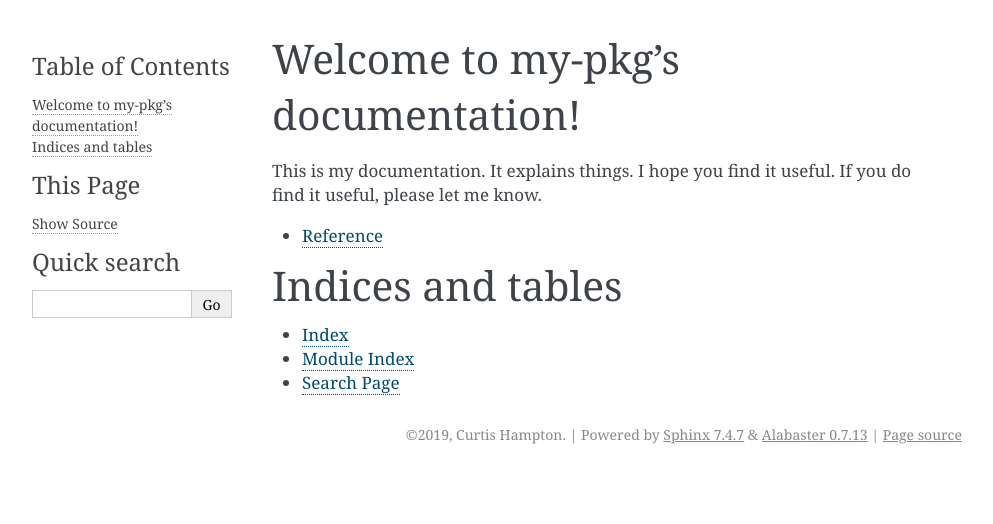
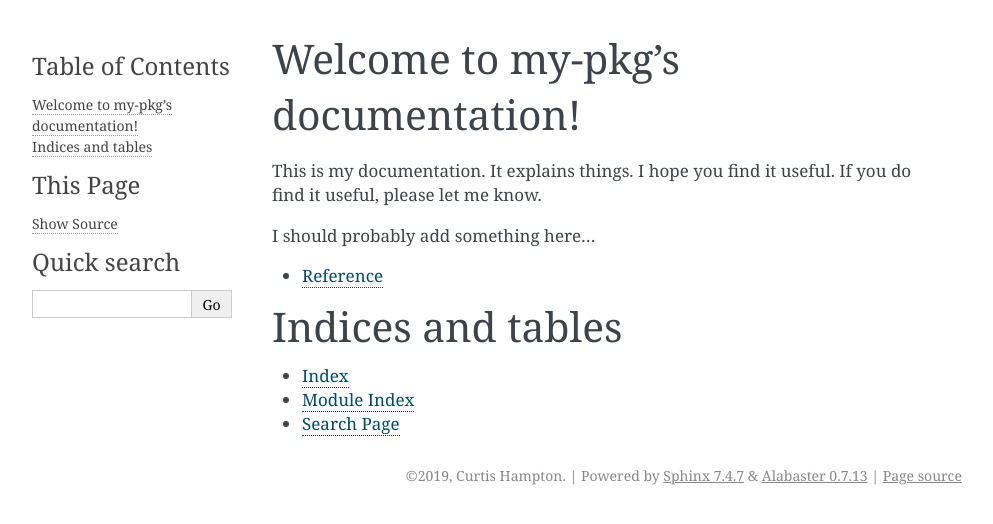
Before and after one commit to coatk1/my_pkg, a Sphinx documentation site: the page built from docs/source/index.rst, in a window 1280 px wide. Shown: the top 524 px of the page, without its empty margins (148-1141 px from the left). Built offline with Sphinx 7.4.7, drawn with Linux system fonts in a browser that asks for light colours.

Commit message:
Update index.rst

```diff
--- a/docs/source/index.rst
+++ b/docs/source/index.rst
@@ -7,6 +7,8 @@ Welcome to my-pkg's documentation!
 ==================================
 
 This is my documentation. It explains things. I hope you find it useful. If you do find it useful, please let me know.
+
+I should probably add something here...
 
 .. toctree::
    :maxdepth: 2
```
